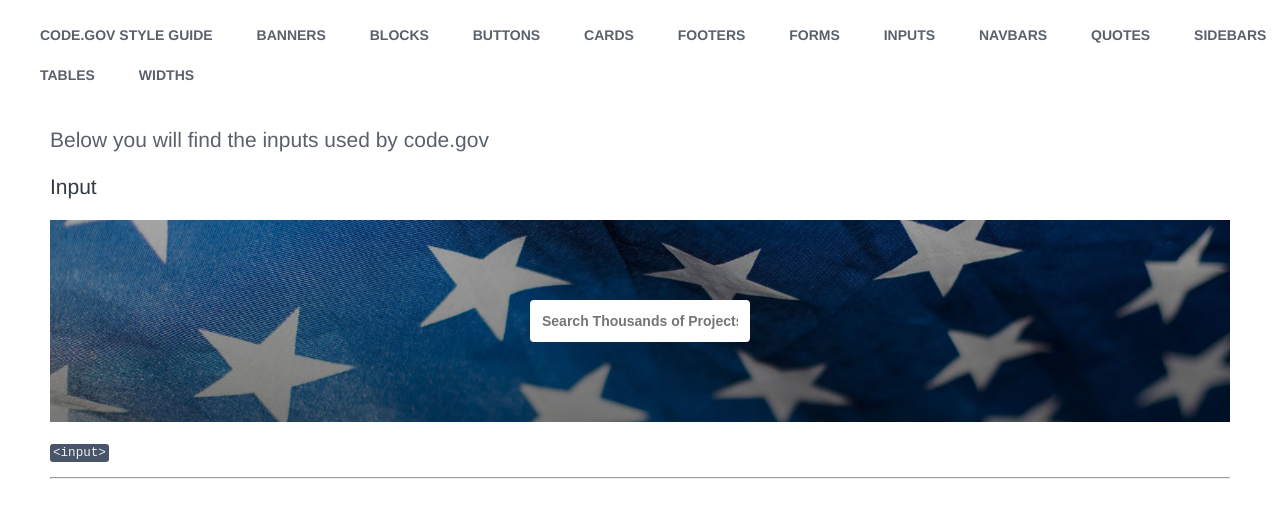
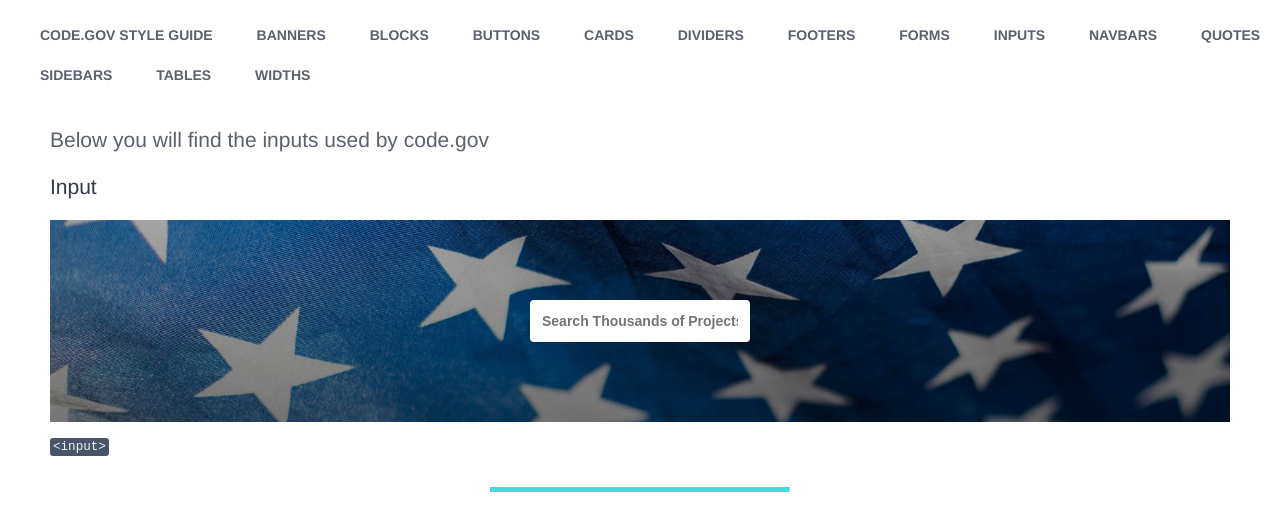
Before and after one commit to GSA/code-gov-style, a Jekyll site: the page built from classes/inputs.md, in a window 1280 px wide. Shown: the top 531 px of the page. Built offline with Jekyll 4.4.1, drawn with Linux system fonts in a browser that asks for light colours.

Commit message:
added dividers

```diff
--- a/_includes/header.html
+++ b/_includes/header.html
@@ -15,6 +15,9 @@
       </li>
       <li class="app-link">
         <a class="link" href="/code-gov-style/classes/cards">Cards</a>
+      </li>
+      <li class="app-link">
+        <a class="link" href="/code-gov-style/classes/dividers">Dividers</a>
       </li>
       <li class="app-link">
         <a class="link" href="/code-gov-style/classes/footers">Footers</a>
--- a/_sass/_all.scss
+++ b/_sass/_all.scss
@@ -7,6 +7,7 @@
 @import 'blocks';
 @import 'buttons';
 @import 'cards';
+@import 'dividers';
 @import 'documentation';
 @import 'footers';
 @import 'forms';
--- a/_sass/_banners.scss
+++ b/_sass/_banners.scss
@@ -2,7 +2,6 @@
   background: url('/code-gov-style/assets/img/american_flag_1920x1280_gradient.jpg');
   background-attachment: fixed;
   background-size: cover;
-  margin-bottom: 2rem;
   padding-bottom: 8rem;
   padding-top: 8rem;
   position: relative;
--- /dev/null
+++ b/_sass/_dividers.scss
@@ -0,0 +1,12 @@
+hr {
+
+  border-bottom: 0;
+  border-top: 5px solid $hr-color;
+  margin-bottom: 2rem;
+  margin-top: 2rem;
+  max-width: 30rem;
+
+  @media screen and (min-width: $small-screen) {
+    margin-top: 3rem;
+  }
+}
--- a/_sass/_variables.scss
+++ b/_sass/_variables.scss
@@ -165,3 +165,6 @@ $extra-large-screen: 1024px;
     @include width-whole();
   }
 }
+
+
+$hr-color: $brand-teal;
```
Also changed, not shown: classes/dividers.md (added, +21 -0 lines).
